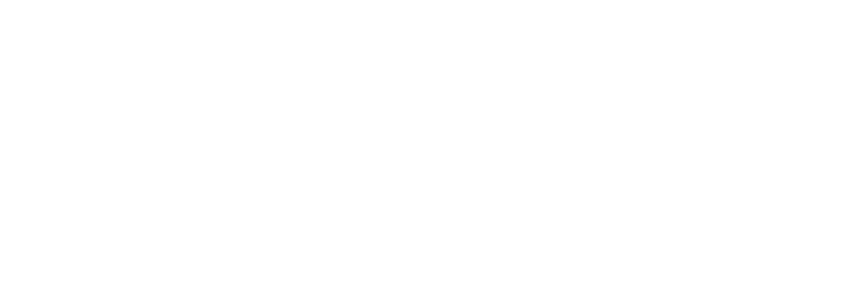
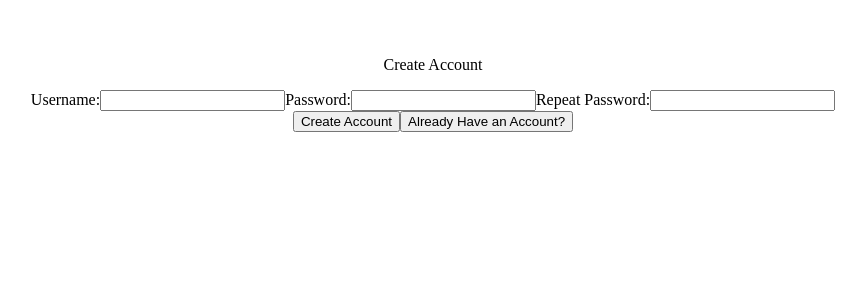
Before and after one commit to AudreyBurrell/Brainstorm-Board, a React (Vite) app: page /CreateAccount in a window 1280 px wide. Before the commit this address had no page. Shown: the top 300 px of the page, without its empty margins (207-1073 px from the left). Built offline with nearby package versions, Linux system fonts and the light colour scheme.

Commit message:
Getting front end and back end functionality for login and create account

```diff
--- a/src/App.jsx
+++ b/src/App.jsx
@@ -4,6 +4,7 @@ import { BrowserRouter as Router, Routes, Route } from 'react-router-dom';
 
 import Board from './Board'
 import Login from './Login'
+import CreateAccount from './CreateAccount'
 
 function App() {
 
@@ -14,6 +15,7 @@ function App() {
         <Routes>
           <Route path="/" element={<Board />}/>
           <Route path="/Login" element={<Login />} />
+          <Route path="/CreateAccount" element={<CreateAccount />} />
         </Routes>
       </Router>
     </div>
--- /dev/null
+++ b/src/CreateAccount.jsx
@@ -0,0 +1,61 @@
+//css import goes here
+import { useState } from 'react';
+import { useNavigate } from 'react-router-dom';
+
+function CreateAccount() {
+    const navigate = useNavigate();
+    const [username, setUsername] = useState('');
+    const [passwordOrig, setPasswordOrig] = useState('');
+    const [passwordRepeat, setPasswordRepeat] = useState('');
+    const [error, setError] = useState('');
+
+    const handleCreateAccount = async (e) => {
+        e.preventDefault();
+        if(username.trim() === '' || passwordOrig.trim() === '' || passwordRepeat.trim() === '') {
+            alert('Please fill out all fields');
+            return;
+        }
+        if(passwordOrig != passwordRepeat) {
+            alert('Passwords unequal');
+            return;
+        }
+        try {
+            const response = await fetch('http://localhost:5000/create-account', {
+                method: 'POST',
+                headers: { 'Content-Type': 'application/json' },
+                body: JSON.stringify({ username, password: passwordOrig })
+            });
+            const data = await response.json();
+            if(data.success) {
+                localStorage.setItem('userId', username);
+                navigate('/');
+            } else {
+                setError(data.message);
+            }
+        } catch (err) {
+            setError('Server error. Please try again.');
+            console.error(err);
+        }
+    }
+    const handleLogin = () => {
+        navigate('/Login')
+    }
+
+    return (
+        <div>
+            <p>Create Account</p>
+            <div className="formArea">
+                <label htmlFor="username">Username:</label>
+                <input type="text" id="username" name="username" required value={username} onChange={(e) => setUsername(e.target.value)}/>
+                <label htmlFor="password">Password:</label>
+                <input type="password" id="password1" name="password1" required value={passwordOrig} onChange={(e) => setPasswordOrig(e.target.value)} />
+                <label htmlFor="passwordRepeat">Repeat Password:</label>
+                <input type="password" id="password2" name="password2" required value={passwordRepeat} onChange={(e) => setPasswordRepeat(e.target.value)} />
+            </div>
+            <button className="createAccountBtn" onClick={handleCreateAccount}>Create Account</button>
+            <button className="loginBtn" onClick={handleLogin}>Already Have an Account?</button>
+        </div>
+    )
+}
+
+export default CreateAccount;
--- a/src/Login.jsx
+++ b/src/Login.jsx
@@ -3,9 +3,47 @@ import { useState } from 'react';
 import { useNavigate } from 'react-router-dom';
 
 function Login() {
+
+    const navigate = useNavigate();
+    const [username, setUsername] = useState('');
+    const [password, setPassword] = useState('');
+    const [error, setError] = useState('');
+
+    const handleLogin = async (e) => {
+        e.preventDefault();
+        try {
+            const response = await fetch('http://localhost:5000/login', {
+                method: 'POST',
+                headers: { 'Content-Type': 'application/json' },
+                body: JSON.stringify({ username, password })
+            });
+            const data = await response.json();
+            if(data.success) {
+                localStorage.setItem('userId', username);
+                navigate('/');
+            } else {
+                setError(data.message);
+            }
+        } catch (err) {
+            setError('Server error. Please try again.');
+            console.error(err);
+        }
+    }
+    const handleCreateAccount = () => {
+        navigate('/CreateAccount');
+    }
+
     return (
-        <div>
-            <h1>Login Page!</h1>
+        <div className="loginCard">
+           <p>Login to Brainstorm Board</p>
+           <div className="formArea">
+                <label htmlFor="username">Username:</label>
+                <input type="text" id="username" name="username" required value={username} onChange={(e) => setUsername(e.target.value)} />
+                <label htmlFor="password">Password:</label>
+                <input type="password" id="password" name="password" required value={password} onChange={(e) => setPassword(e.target.value)} />
+           </div>
+           <button className="loginBtn" onClick={handleLogin}>Login</button>
+           <button className="createAccountBtn" onClick={handleCreateAccount}>Create Account</button>
         </div>
     )
 }
```
Also changed, not shown: 2 other files (tests, documents, lock files or other folders).
